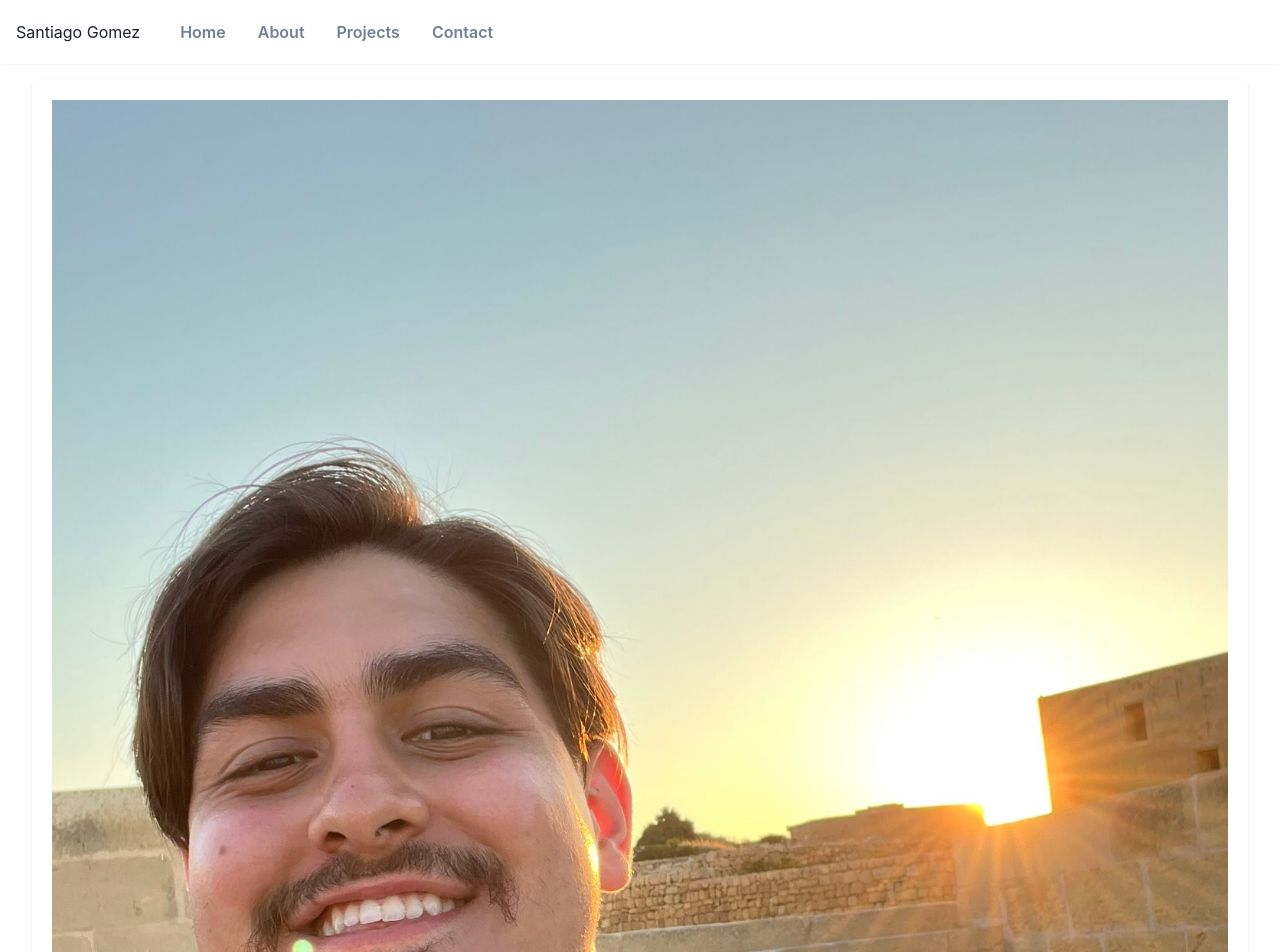
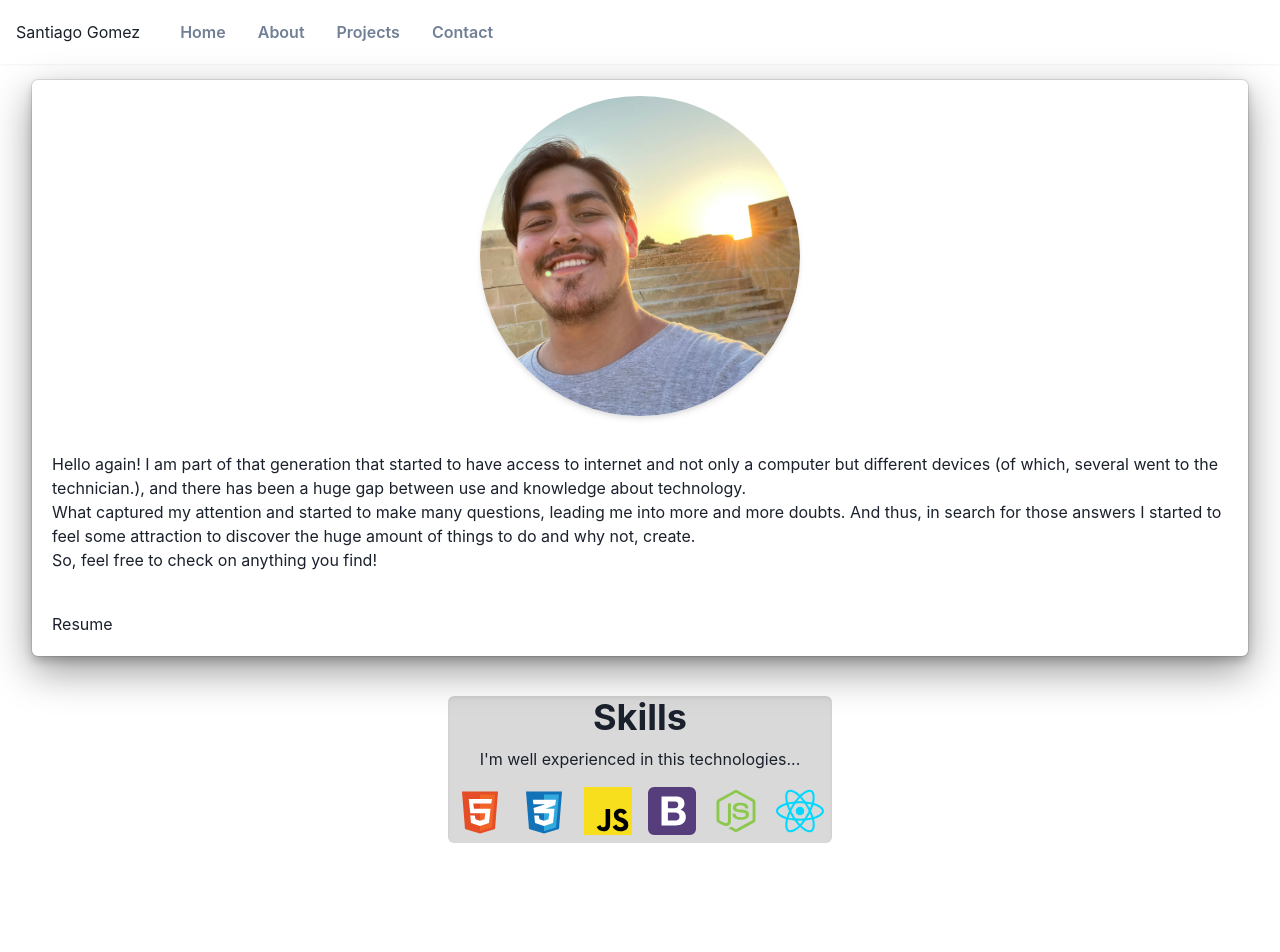
Before and after one commit to 2G2-99/my-portfolio, a React (Vite) app: page /about in a window 1280 px wide. Shown: the top 952 px of the page. After the commit the page ends 883 px from the top, so only its background shows below. Built offline with nearby package versions, Linux system fonts and the light colour scheme.

Commit message:
About Page structure added

```diff
--- a/src/Pages/About.jsx
+++ b/src/Pages/About.jsx
@@ -29,9 +29,18 @@ const About = () => {
 	return (
 		<Flex direction={'column'} justify={'space-evenly'} align={'center'}>
 			<Container maxW={'container.xl'}>
-				<Card id="about-card">
-					<CardHeader>
-						<Image id="selfie" alt="That's me" src={selfie} fit={'contain'} />
+				<Card id="about-card" boxShadow={'dark-lg'}>
+					<CardHeader padding={'0'}>
+						<Image
+							id="selfie"
+							alt="That's me"
+							src={selfie}
+							objectFit={'cover'}
+							boxSize={{ sm: 'xs' }}
+							margin={{ base: 'auto', sm: '1rem auto' }}
+							borderRadius={{ base: 'sm', sm: 'full' }}
+							boxShadow={'md'}
+						/>
 					</CardHeader>
 					<CardBody>
 						<Text className="card-text">
@@ -65,7 +74,14 @@ const About = () => {
 					</CardFooter>
 				</Card>
 			</Container>
-			<VStack id="display-skills">
+			<VStack
+				id="display-skills"
+				borderRadius={'md'}
+				backdropFilter="auto"
+				backdropContrast={'70%'}
+				boxShadow={'inner'}
+				margin={'10'}
+			>
 				<Heading as={'h3'}>Skills</Heading>
 				<Text>I'm well experienced in this technologies...</Text>
 				<Flex id="skills-set" wrap={'wrap'} justify={'center'}>
```
